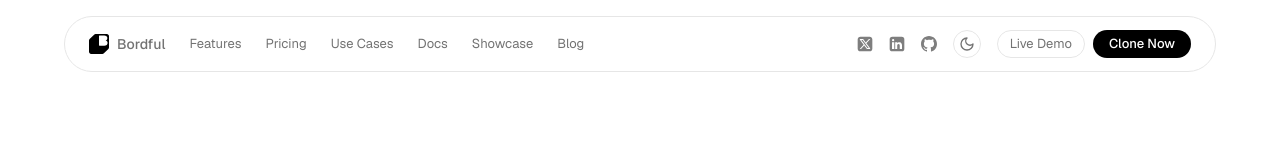
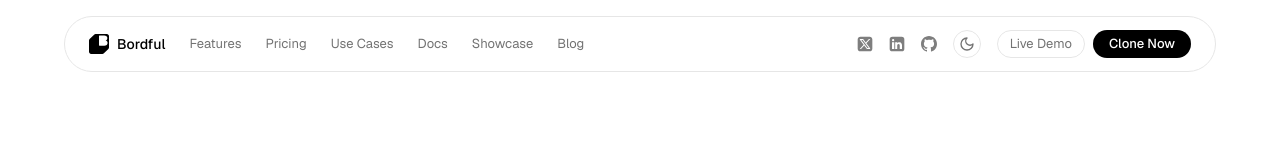
Before and after one commit to craftyme/bordful-marketing, a Next.js app: page / in a window 1280 px wide. Shown: the top 160 px of the page. Built offline with nearby package versions, Linux system fonts and the light colour scheme.

Commit message:
Update site-logo.tsx

```diff
--- a/components/site-logo.tsx
+++ b/components/site-logo.tsx
@@ -4,7 +4,7 @@ import { siteConfig } from "@/lib/constants";
 
 export function SiteLogo() {
   return (
-    <CustomLink href="/" className="flex items-center gap-2">
+    <CustomLink href="/" className="flex items-center gap-2 group">
       <Image
         src="/images/logos/bordful.svg"
         alt={siteConfig.name}
@@ -12,7 +12,9 @@ export function SiteLogo() {
         height={20}
         className="h-5 w-5 dark:invert"
       />
-      <span className="text-sm font-medium">{siteConfig.name}</span>
+      <span className="text-sm font-medium text-foreground opacity-100 transition-opacity duration-200 group-hover:opacity-50">
+        {siteConfig.name}
+      </span>
     </CustomLink>
   );
 }
```
